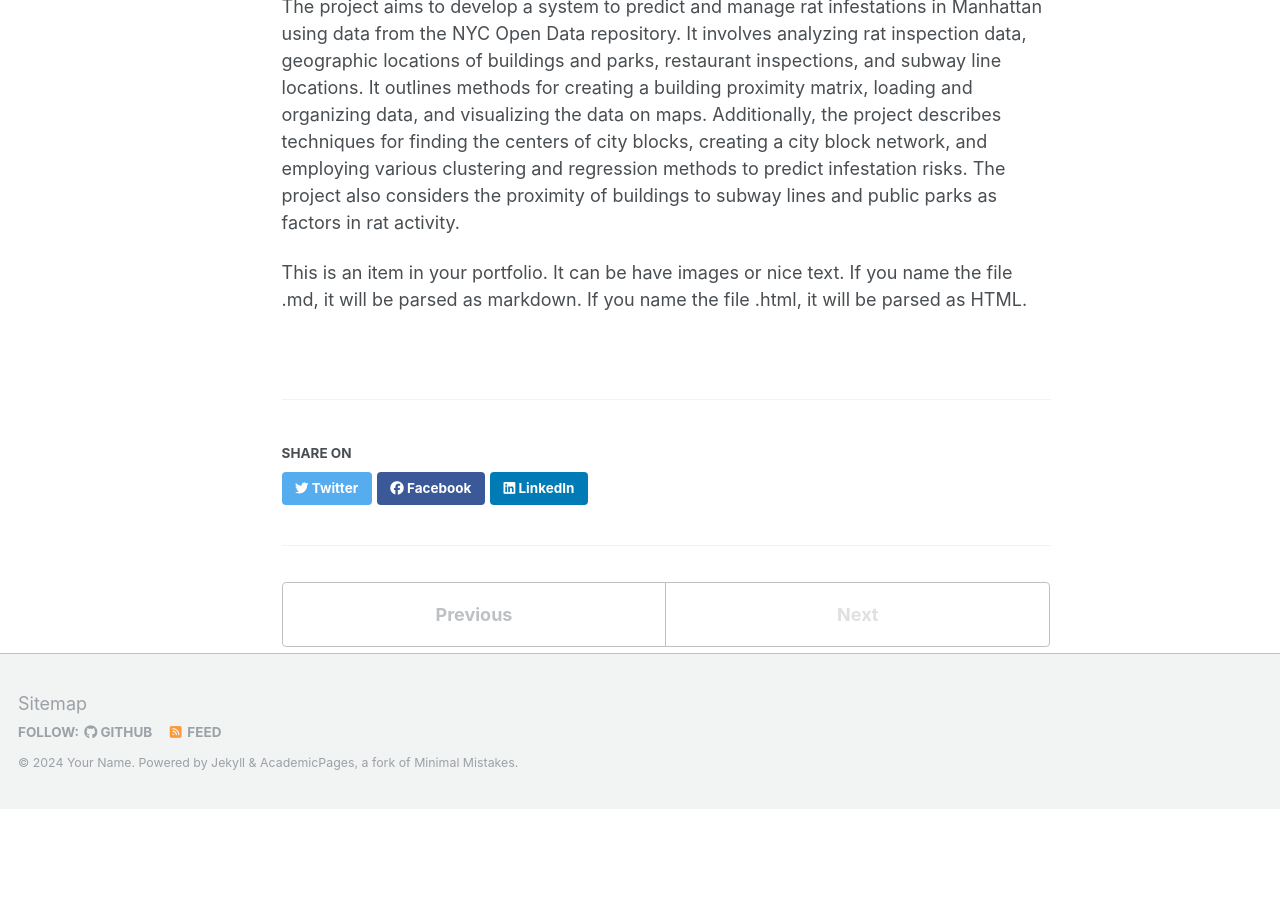
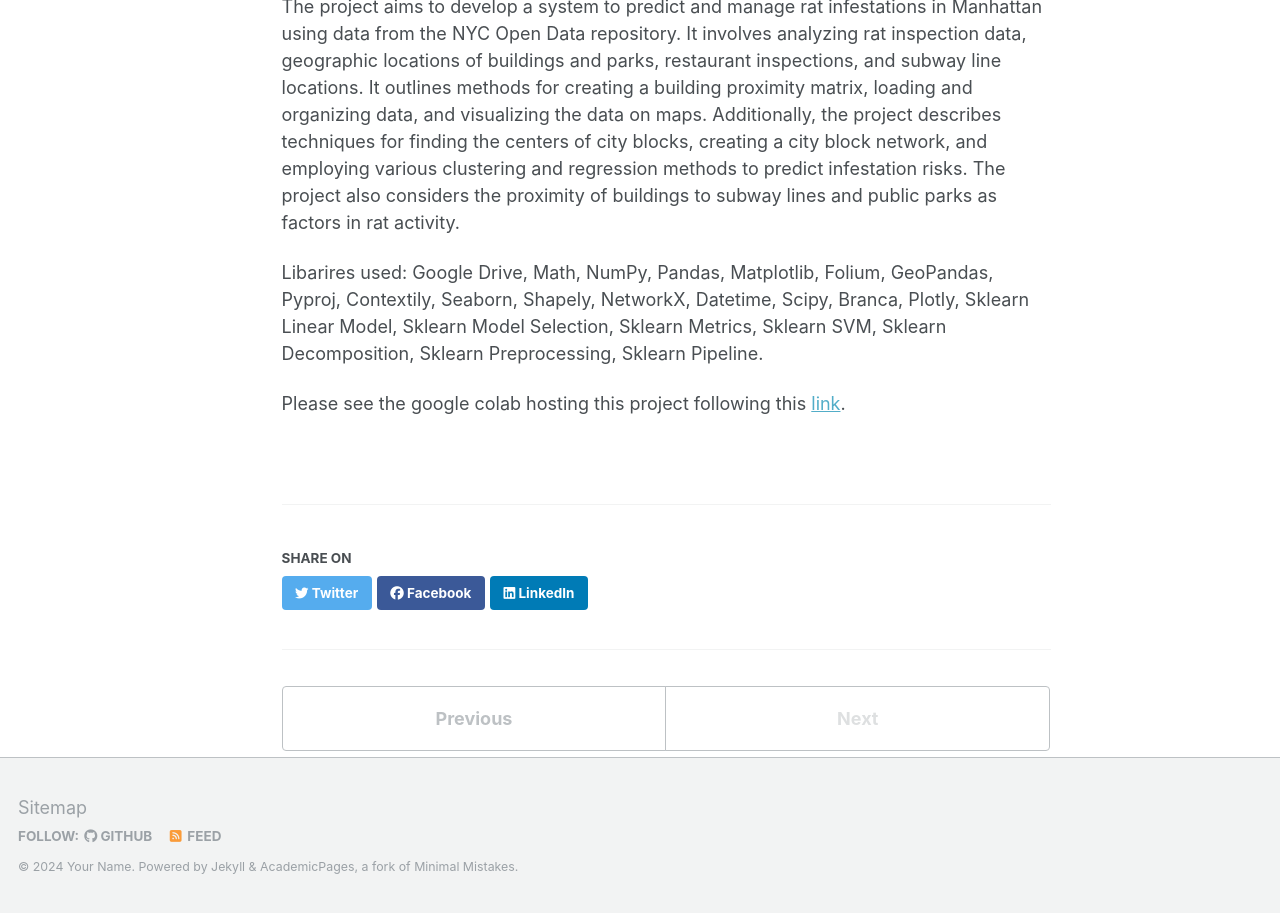
Before and after one commit to kryogenica/CV, a Jekyll site: the page built from _portfolio/portfolio-nyc-rats.md, in a window 1280 px wide, cut to the strip 222-1135 px from the top of the page. Built offline with Jekyll 4.4.1, drawn with Linux system fonts in a browser that asks for light colours; before the commit the page ends 1031 px from its top, so only the background shows below that.

Commit message:
Update portfolio-nyc-rats.md

```diff
--- a/_portfolio/portfolio-nyc-rats.md
+++ b/_portfolio/portfolio-nyc-rats.md
@@ -1,10 +1,11 @@
 ---
 title: "NYC rat infestation predictor"
-excerpt: "The project aims to develop a system to predict and manage rat infestations in Manhattan using data from the NYC Open Data. <br/><img src='/images/rat_predictor.png'>"
+excerpt: "The project developed a system to predict and manage rat infestations in Manhattan using data from the NYC Open Data. <br/><img src='/images/rat_predictor.png'>"
 collection: portfolio
 ---
 
 The project aims to develop a system to predict and manage rat infestations in Manhattan using data from the NYC Open Data repository. It involves analyzing rat inspection data, geographic locations of buildings and parks, restaurant inspections, and subway line locations. It outlines methods for creating a building proximity matrix, loading and organizing data, and visualizing the data on maps. Additionally, the project describes techniques for finding the centers of city blocks, creating a city block network, and employing various clustering and regression methods to predict infestation risks. The project also considers the proximity of buildings to subway lines and public parks as factors in rat activity.
 
+Libarires used: Google Drive, Math, NumPy, Pandas, Matplotlib, Folium, GeoPandas, Pyproj, Contextily, Seaborn, Shapely, NetworkX, Datetime, Scipy, Branca, Plotly, Sklearn Linear Model, Sklearn Model Selection, Sklearn Metrics, Sklearn SVM, Sklearn Decomposition, Sklearn Preprocessing, Sklearn Pipeline.
 
-This is an item in your portfolio. It can be have images or nice text. If you name the file .md, it will be parsed as markdown. If you name the file .html, it will be parsed as HTML.
+Please see the google colab hosting this project following this [link](https://colab.research.google.com/drive/1OVCfFlJfKdSnQIGK9WsS90p81PlkzXSR?usp=sharing).
```
